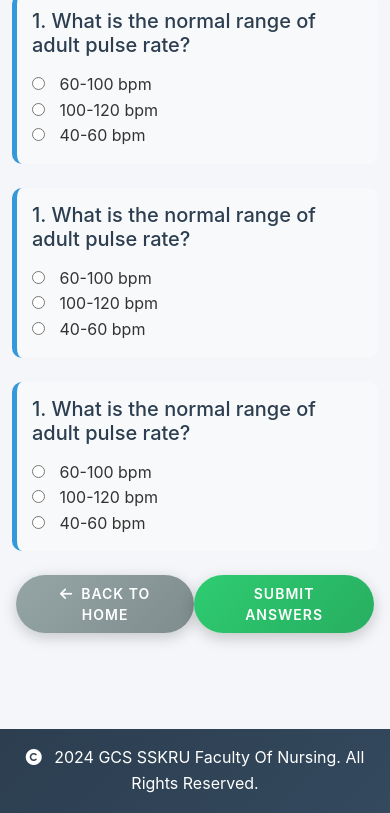
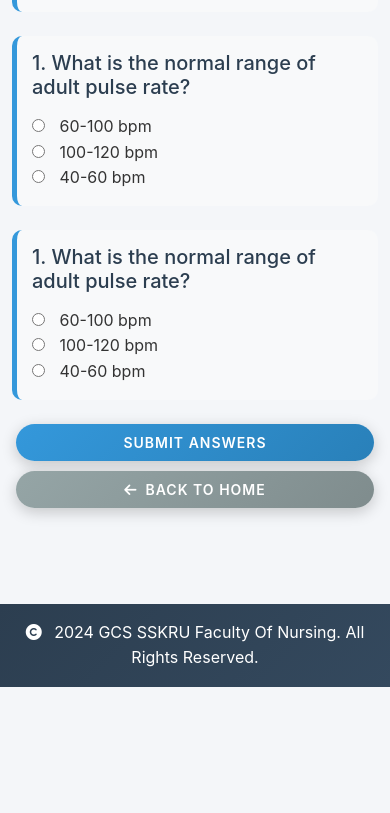
Before and after one commit to Porpathom/Aomsin, a plain HTML site: page test.html in a window 390 px wide. Shown: the part 692-1505 px from the top of the page. After the commit the page ends 1379 px from the top, so only its background shows below. Drawn offline with nearby package versions, Linux system fonts and the light colour scheme.

Commit message:
ไกปหฟ

```diff
--- a/css/custom.css
+++ b/css/custom.css
@@ -25,7 +25,7 @@ body {
 
 .btn {
     position: relative;
-    padding: 10px 25px;
+    padding: 12px 30px; /* เพิ่ม padding เพื่อความสม่ำเสมอ */
     border-radius: 50px;
     font-weight: 600;
     text-transform: uppercase;
@@ -33,6 +33,9 @@ body {
     overflow: hidden;
     transition: all 0.3s ease;
     box-shadow: 0 4px 15px rgba(0,0,0,0.2);
+    width: auto; /* ป้องกันการบังคับความกว้าง */
+    max-width: 100%; /* ไม่ให้เกินหน้าจอบนมือถือ */
+    text-align: center;
 }
 
 .btn-primary {
@@ -57,12 +60,61 @@ body {
     box-shadow: 0 6px 20px rgba(0,0,0,0.3);
 }
 
+/* ปรับแต่งปุ่ม Submit */
+.btn-submit {
+    background: linear-gradient(135deg, var(--accent-color), #27ae60);
+    border: none;
+    color: white;
+    padding: 12px 30px; /* ให้ padding เท่ากับปุ่มอื่น */
+    font-size: 16px; /* เพิ่มความสม่ำเสมอของฟอนต์ */
+    border-radius: 50px;
+    transition: all 0.3s ease;
+    box-shadow: 0 5px 15px rgba(0,0,0,0.2);
+    width: auto;
+    max-width: 100%;
+    text-align: right; /* ปุ่ม Submit อยู่ฝั่งขวา */
+}
+
+.btn-submit:hover {
+    transform: translateY(-3px);
+    box-shadow: 0 7px 20px rgba(0,0,0,0.3);
+    background: linear-gradient(135deg, #27ae60, var(--accent-color));
+}
+
+/* เพิ่มปุ่ม Ghost Style */
+.btn-ghost {
+    background: transparent;
+    border: 2px solid var(--secondary-color);
+    color: var(--secondary-color);
+    padding: 12px 30px; /* ปรับให้เข้ากับปุ่มอื่น */
+    border-radius: 50px;
+    font-weight: 600;
+    text-transform: uppercase;
+    letter-spacing: 1px;
+    transition: all 0.3s ease;
+    width: auto;
+    max-width: 100%;
+}
+
+.btn-ghost:hover {
+    background: var(--secondary-color);
+    color: white;
+    box-shadow: 0 6px 20px rgba(0, 0, 0, 0.2);
+}
+
 /* ========================
    Navbar
 ======================== */
 .navbar {
     background: linear-gradient(135deg, var(--primary-color), #34495e);
     box-shadow: 0 4px 6px rgba(0, 0, 0, 0.1);
+}
+
+.navbar-brand img {
+    height: 55px;
+    width: auto;
+    margin-right: 10px;
+    border-radius: 15px; /* ขอบมน */
 }
 
 /* ========================
@@ -86,6 +138,18 @@ body {
     border-radius: 15px;
     padding: 1.5rem;
     box-shadow: 0 5px 20px rgba(0, 0, 0, 0.05);
+    animation: fadeIn 1.2s ease-in-out; /* เพิ่มแอนิเมชัน */
+}
+
+@keyframes fadeIn {
+    from {
+        opacity: 0;
+        transform: translateY(20px);
+    }
+    to {
+        opacity: 1;
+        transform: translateY(0);
+    }
 }
 
 /* ========================
@@ -154,24 +218,6 @@ body {
     font-weight: bold;
 }
 
-/* Submit Button */
-.btn-submit {
-    background: linear-gradient(135deg, var(--accent-color), #27ae60);
-    border: none;
-    color: white;
-    padding: 12px 30px;
-    font-size: 18px;
-    border-radius: 50px;
-    transition: all 0.3s ease;
-    box-shadow: 0 5px 15px rgba(0,0,0,0.2);
-}
-
-.btn-submit:hover {
-    transform: translateY(-3px);
-    box-shadow: 0 7px 20px rgba(0,0,0,0.3);
-    background: linear-gradient(135deg, #27ae60, var(--accent-color));
-}
-
 /* ========================
    Footer
 ======================== */
@@ -180,69 +226,14 @@ footer {
     color: white;
     text-align: center;
     padding: 2rem 0;
-}
-
-/* ========================
-   Footer (Sticky Adjustment)
-======================== */
-html, body {
-    height: 100%; /* ครอบคลุมความสูงของหน้าจอ */
-    margin: 0;
-}
-
-body {
-    display: flex;
-    flex-direction: column; /* จัดการเลย์เอาต์ให้มีลำดับ */
-}
-
-.content {
-    flex: 1; /* ใช้ Flexbox ดัน footer ลงล่าง */
-    min-height: 100vh; /* ให้พื้นที่เนื้อหาอย่างน้อยเต็มหน้าจอ */
-}
-
-footer {
     margin-top: auto; /* ทำให้ footer อยู่ล่างสุด */
 }
 
-/* ========================
-   เพิ่มปุ่ม Ghost Style
-======================== */
-.btn-ghost {
-    background: transparent;
-    border: 2px solid var(--secondary-color);
-    color: var(--secondary-color);
-    padding: 10px 25px;
-    border-radius: 50px;
-    font-weight: 600;
-    text-transform: uppercase;
-    letter-spacing: 1px;
-    transition: all 0.3s ease;
+.buttons-container {
+    display: flex;
+    flex-direction: row; /* เรียงปุ่มในแนวนอน (เดสก์ท็อป) */
+    gap: 15px; /* เพิ่มระยะห่างระหว่างปุ่ม */
 }
-
-.btn-ghost:hover {
-    background: var(--secondary-color);
-    color: white;
-    box-shadow: 0 6px 20px rgba(0, 0, 0, 0.2);
-}
-
-/* ========================
-   เพิ่ม Animation สำหรับ Hero Section
-======================== */
-.hero-content {
-    animation: fadeIn 1.2s ease-in-out; /* เพิ่มแอนิเมชันให้กล่อง Hero */
-}
-
-@keyframes fadeIn {
-    from {
-        opacity: 0;
-        transform: translateY(20px);
-    }
-    to {
-        opacity: 1;
-        transform: translateY(0);
-    }
-}
-
 /* ========================
    Responsive Enhancements
 ======================== */
@@ -262,6 +253,15 @@ footer {
     .hero-content {
         padding: 1rem; /* ลด padding ของ hero content */
     }
+
+    .d-flex {
+        flex-direction: column; /* จัดปุ่มเรียงแนวตั้ง */
+        gap: 10px; /* เพิ่มระยะห่างระหว่างปุ่ม */
+    }
+
+    .btn {
+        width: 100%; /* ให้ปุ่มเต็มความกว้าง */
+    }
 }
 
 @media (max-width: 480px) {
@@ -278,24 +278,20 @@ footer {
     }
 }
 
-/* ========================
-   Responsive Styles
-======================== */
 @media (max-width: 768px) {
-    .hero-video,
-    .hero-content {
-        max-width: 100%;
-        margin: 0 15px;
+    .buttons-container {
+        flex-direction: column; /* เรียงปุ่มในแนวตั้ง */
     }
 
-    .card-img-top {
-        height: 200px;
+    .buttons-container .btn {
+        width: 100%; /* ปรับให้ปุ่มกว้างเต็มจอ */
+    }
+
+    .buttons-container .order-1 {
+        order: 1; /* Submit อยู่บน */
+    }
+
+    .buttons-container .order-2 {
+        order: 2; /* Back อยู่ล่าง */
     }
 }
-
-.navbar-brand img {
-    height: 55px;
-    width: auto;
-    margin-right: 10px;
-    border-radius: 15px; /* ขอบมน */
-}
--- a/test.html
+++ b/test.html
@@ -67,21 +67,17 @@
                     <input type="radio" name="q1" id="q1c"> <label for="q1c">40-60 bpm</label>
                 </div>
             </div>
-            <div class="test-question mb-4">
-                <h5>1. What is the normal range of adult pulse rate?</h5>
-                <div>
-                    <input type="radio" name="q1" id="q1a"> <label for="q1a">60-100 bpm</label><br>
-                    <input type="radio" name="q1" id="q1b"> <label for="q1b">100-120 bpm</label><br>
-                    <input type="radio" name="q1" id="q1c"> <label for="q1c">40-60 bpm</label>
-                </div>
-            </div>
         </div>
-        <div class="d-flex justify-content-between align-items-center mb-5 px-3">
-            <a href="index.html" class="btn btn-secondary btn-lg">
+
+        <div class="d-flex flex-wrap justify-content-between align-items-center mb-5 px-3 buttons-container">
+            <button class="btn btn-primary btn-lg order-1 order-md-0">Submit Answers</button>
+            <a href="index.html" class="btn btn-secondary btn-lg order-2 order-md-1">
                 <i class="fas fa-arrow-left me-2"></i>Back to Home
             </a>
-            <button class="btn btn-submit">Submit Answers</button>
         </div>
+
+
+
     </section>
     <footer>
         <div class="container-fluid">
```
Also changed, not shown: learning.html (+6 -7 lines).
